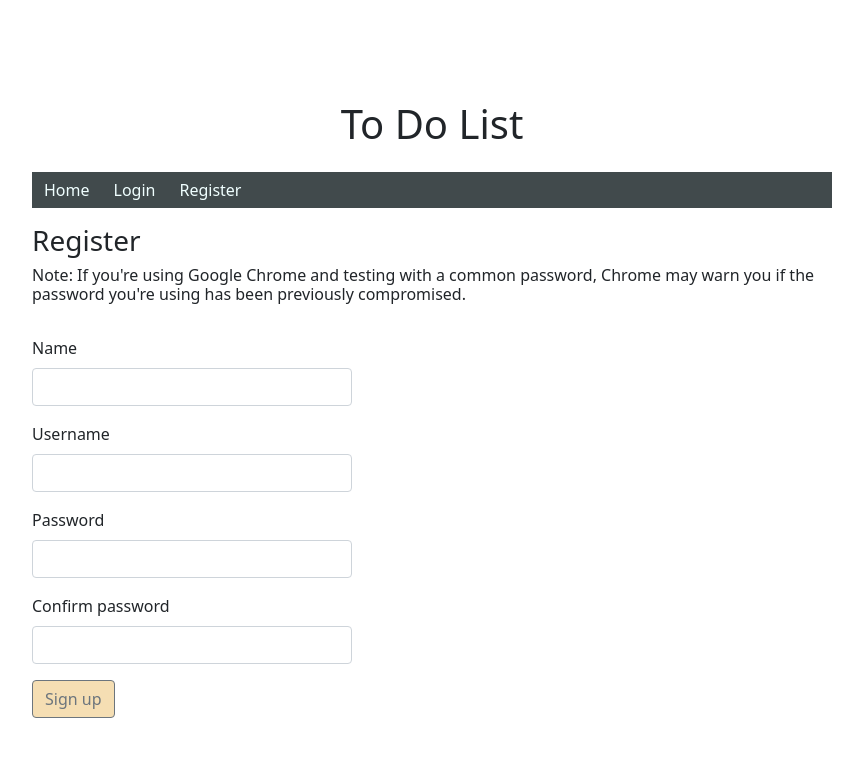
After one commit to melissa-kun-li/flask-to-do-app, a Flask app: page /register in a window 1280 px wide. The commit adds this page. Shown: the top 757 px of the page, without its empty margins (208-1071 px from the left). Run offline with Flask 2, Linux system fonts and the light colour scheme; some libraries are stand-ins or nearby versions.

Commit message:
Create register form

```diff
--- /dev/null
+++ b/flask_to_do/forms.py
@@ -0,0 +1,16 @@
+from flask_wtf import FlaskForm
+from wtforms import StringField, PasswordField, SubmitField, BooleanField
+from wtforms.validators import InputRequired, Length, EqualTo
+
+class RegisterForm(FlaskForm):
+    name = StringField('Name', validators=[InputRequired(), Length(max=20)])
+    username = StringField('Username', validators=[InputRequired(), Length(max=20)])
+    password = PasswordField('Password', validators=[InputRequired()])
+    confirm_password = PasswordField('Confirm password', validators=[InputRequired(), EqualTo('password')])
+    submit = SubmitField('Sign up')
+
+class LoginForm(FlaskForm):
+    username = StringField('Username', validators=[InputRequired(), Length(max=20)])
+    password = PasswordField('Password', validators=[InputRequired()])
+    remember = BooleanField('Remember me')
+    submit = SubmitField('Login')
--- a/flask_to_do/routes.py
+++ b/flask_to_do/routes.py
@@ -1,6 +1,7 @@
 from flask import render_template, url_for, request, flash, redirect
 from flask_to_do import app, db, models
 from flask_to_do.models import Task
+from flask_to_do.forms import RegisterForm, LoginForm
 
 @app.route('/', methods = ['GET', 'POST'])
 # check for task name uniqueness, flash error msg
@@ -56,3 +57,16 @@ def clear_all():
     models.Task.query.delete()
     db.session.commit() # need to commit
     return redirect(url_for('todo'))
+
+@app.route('/register', methods = ['GET', 'POST'])
+def register():
+    form = RegisterForm()
+    if form.validate_on_submit():
+        return redirect(url_for('todo'))
+    return render_template('register.html', form = form)
+
+# make login.html
+@app.route('/login', methods = ['GET'])
+def login():
+    form = LoginForm()
+    return render_template('login.html', form = form)
--- a/flask_to_do/static/css/custom.css
+++ b/flask_to_do/static/css/custom.css
@@ -106,3 +106,7 @@ a:hover{
 .alert {
     padding: 0.75rem 0.75rem;
 }
+
+#register-form, #register-alert {
+    width: 40%;
+}
--- a/flask_to_do/templates/base.html
+++ b/flask_to_do/templates/base.html
@@ -15,7 +15,8 @@
     <nav>
         <ul>
             <li><a href = "/">Home</a></li>
-            <li><a href = "/">Login</a></li>
+            <li><a href = "/login">Login</a></li>
+            <li><a href = "/register">Register</a></li>
         </ul>
     </nav>
     {% block content %}{% endblock content %}
--- /dev/null
+++ b/flask_to_do/templates/register.html
@@ -0,0 +1,43 @@
+{% extends 'base.html' %}
+{% block title %}{% endblock title %}
+{% block content %}
+<h3>Register</h3>
+<h6> Note: If you're using Google Chrome and testing with a common password, Chrome may warn you if the password you're using has been previously compromised.</h6>
+<br>
+    <form method = "POST" action ="">
+        {{ form.hidden_tag() }}
+        <div class = "mb-3">
+            {{ form.name.label(class="form-label")}}
+            {{ form.name(class="form-control", id = "register-form") }}
+        </div>
+        <div class = "mb-3">
+            {{ form.username.label(class="form-label")}}
+            {{ form.username(class="form-control", id = "register-form") }}
+            {% if form.username.errors %}
+                <div class = "alert alert-danger" id = "register-alert">
+                    {% for error in form.username.errors %}
+                        {{ error }}
+                    {% endfor %}
+                </div>
+            {% endif %}
+        </div>
+        <div class = "mb-3">
+            {{ form.password.label(class="form-label")}}
+            {{ form.password(class="form-control", id = "register-form") }}
+        </div>
+        <div class = "mb-3">
+            {{ form.confirm_password.label(class="form-label")}}
+            {{ form.confirm_password(class="form-control", id = "register-form") }}
+            {% if form.confirm_password.errors %}
+                <div class = "alert alert-danger" id = "register-alert">
+                    {% for error in form.confirm_password.errors %}
+                        {{ error }}
+                    {% endfor %}
+                </div>
+            {% endif %}
+        </div>
+        <div class = "mb-3">
+            {{ form.submit(class="btn btn-outline-secondary") }}
+        </div>
+    </form>
+{% endblock content %}
--- a/flask_to_do/templates/update.html
+++ b/flask_to_do/templates/update.html
@@ -2,7 +2,7 @@
 {% block title %}Update Task{% endblock title %}
 {% block content %}
 <h3>Update Task</h3>
-<h5> old task: {{ task.task }} </h5>
+<h6> Old task: {{ task.task }} </h6>
     <div class="update-group">
         <form action = "/update/{{ task.id }}" method = "post" id = "update-form">
             <input type="text" name = 'task' class="form-control" id = "update-task-1" placeholder="Update Task" aria-label="Task name" aria-describedby="basic-addon2">
```
Also changed, not shown: flask_to_do/templates/login.html (added).
